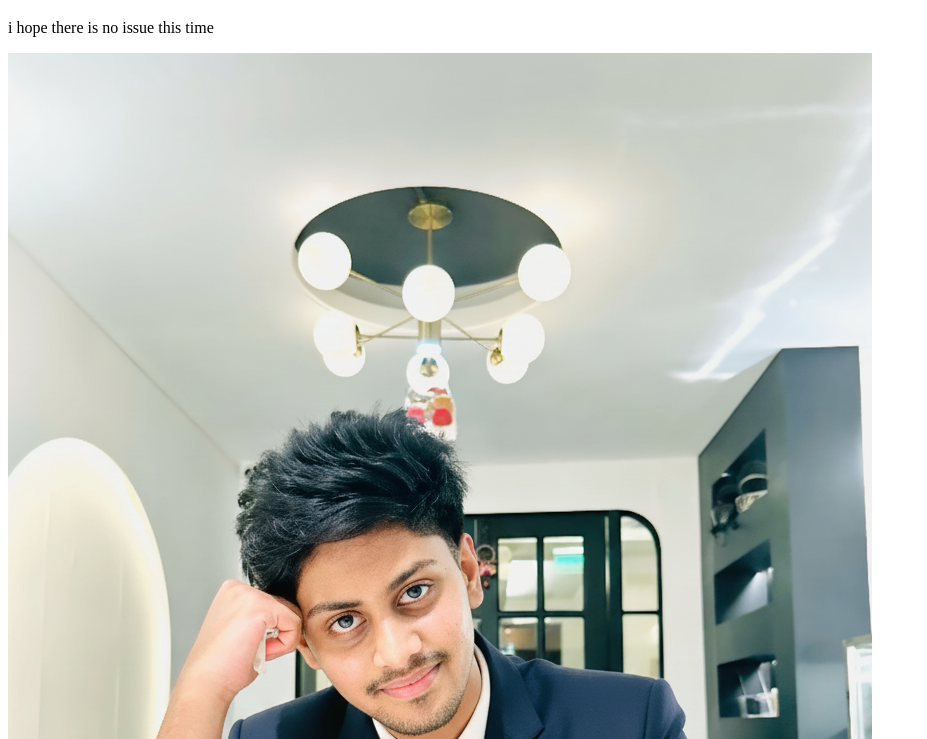
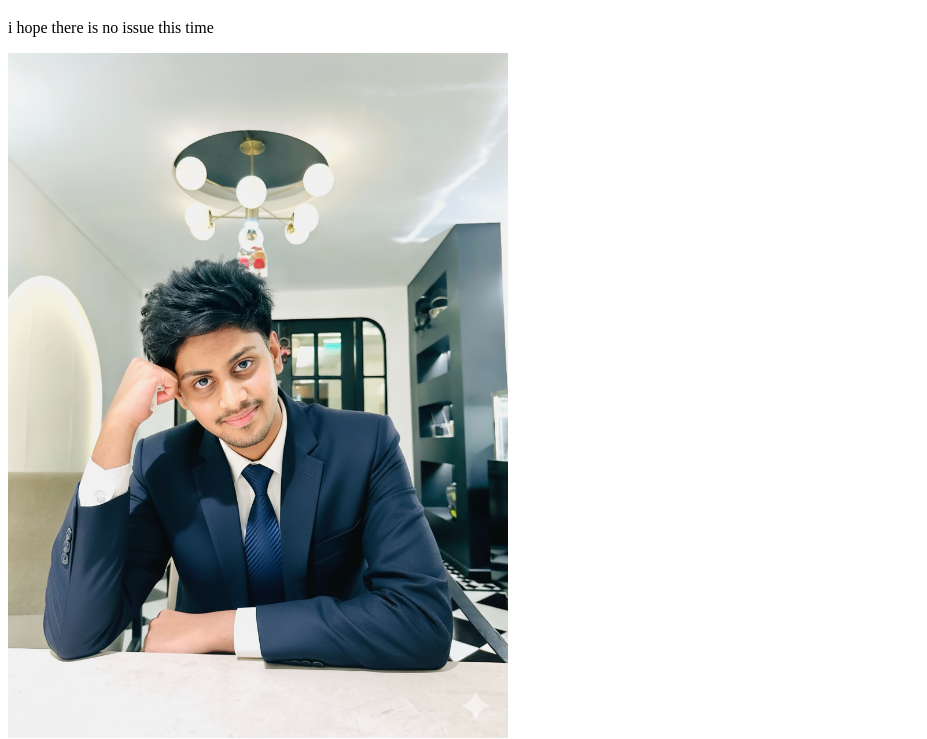
Before and after one commit to hassanhrz94-ctrl/let-me-now-, a plain HTML site: page index.html in a window 1280 px wide. Shown: the part 61-800 px from the top of the page, without its empty margins (0-927 px from the left). Drawn offline with Linux system fonts and the light colour scheme.

Commit message:
fix this

```diff
--- a/index.html
+++ b/index.html
@@ -8,6 +8,6 @@
 <body>
     <div><h1>looking great bro</h1></div>
     <p>i hope there is no issue this time</p>
-    <img src="tasrif.png" alt="">
+    <img src="tasrif.png" width="500px">
 </body>
 </html>
```
